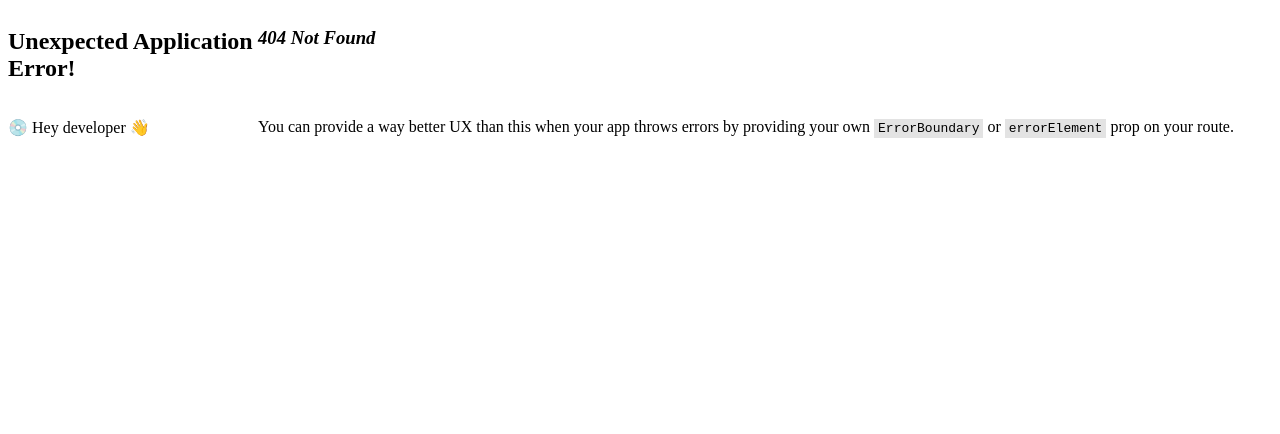
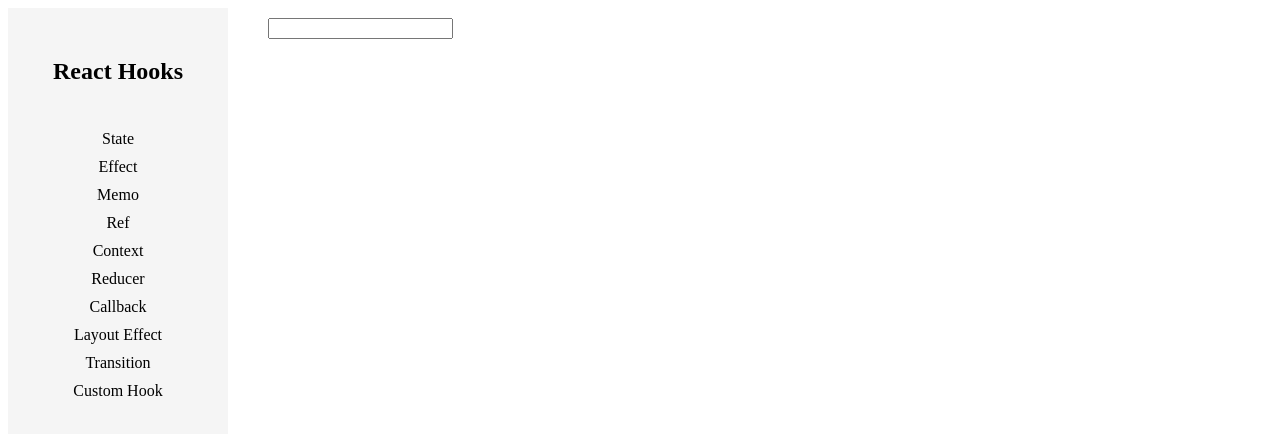
Before and after one commit to GabrielOGW/Learning_React, a React (Create React App) app in the folder react_hooks/: page /components/transition.js in a window 1280 px wide. Before the commit this address had no page. Shown: the top 434 px of the page. Built offline with nearby package versions, Linux system fonts and the light colour scheme.

Commit message:
feat: useTransition Hook

```diff
--- a/react_hooks/src/App.js
+++ b/react_hooks/src/App.js
@@ -9,6 +9,7 @@ import Reducer from "./routes/components/reducer";
 import Callback from "./routes/components/callback";
 import CustomHook from "./routes/components/customHook";
 import LayoutEffect from "./routes/components/layoutEffect";
+import Transition from "./routes/components/transition";
 
 const router = createBrowserRouter([
   {
@@ -51,6 +52,10 @@ const router = createBrowserRouter([
         path: "/components/layoutEffect.js",
         element: <LayoutEffect />,
       },
+      {
+        path: "/components/transition.js",
+        element: <Transition />,
+      },
     ]
   },
 
--- /dev/null
+++ b/react_hooks/src/routes/components/transition.js
@@ -0,0 +1,29 @@
+import React, { useState, useTransition } from "react";
+
+export default function Transition() {
+  const [isPending, startTransition] = useTransition();
+  const [input, setInput] = useState("");
+  const [list, setList] = useState([]);
+
+  const LIST_SIZE = 20000;
+
+  function handleChange(e) {
+    setInput(e.target.value);
+    startTransition(() => {
+      const l = [];
+      for (let i = 0; i < LIST_SIZE; i++) {
+        l.push(e.target.value);
+      }
+      setList(l);
+    });
+  }
+
+  return (
+    <>
+      <input type="text" value={input} onChange={handleChange} />
+      {isPending ? "loading..." : list.map((item, index) => {
+        return <div key={index}>{item}</div>;
+      })}
+    </>
+  );
+}
--- a/react_hooks/src/routes/root.jsx
+++ b/react_hooks/src/routes/root.jsx
@@ -34,6 +34,9 @@ export default function Root() {
               <Link to={`/components/layoutEffect.js`}>Layout Effect</Link>
             </li>
             <li>
+              <Link to={`/components/transition.js`}>Transition</Link>
+            </li>
+            <li>
               <Link to={`/components/customHook.js`}>Custom Hook</Link>
             </li>
           </ul>
```
